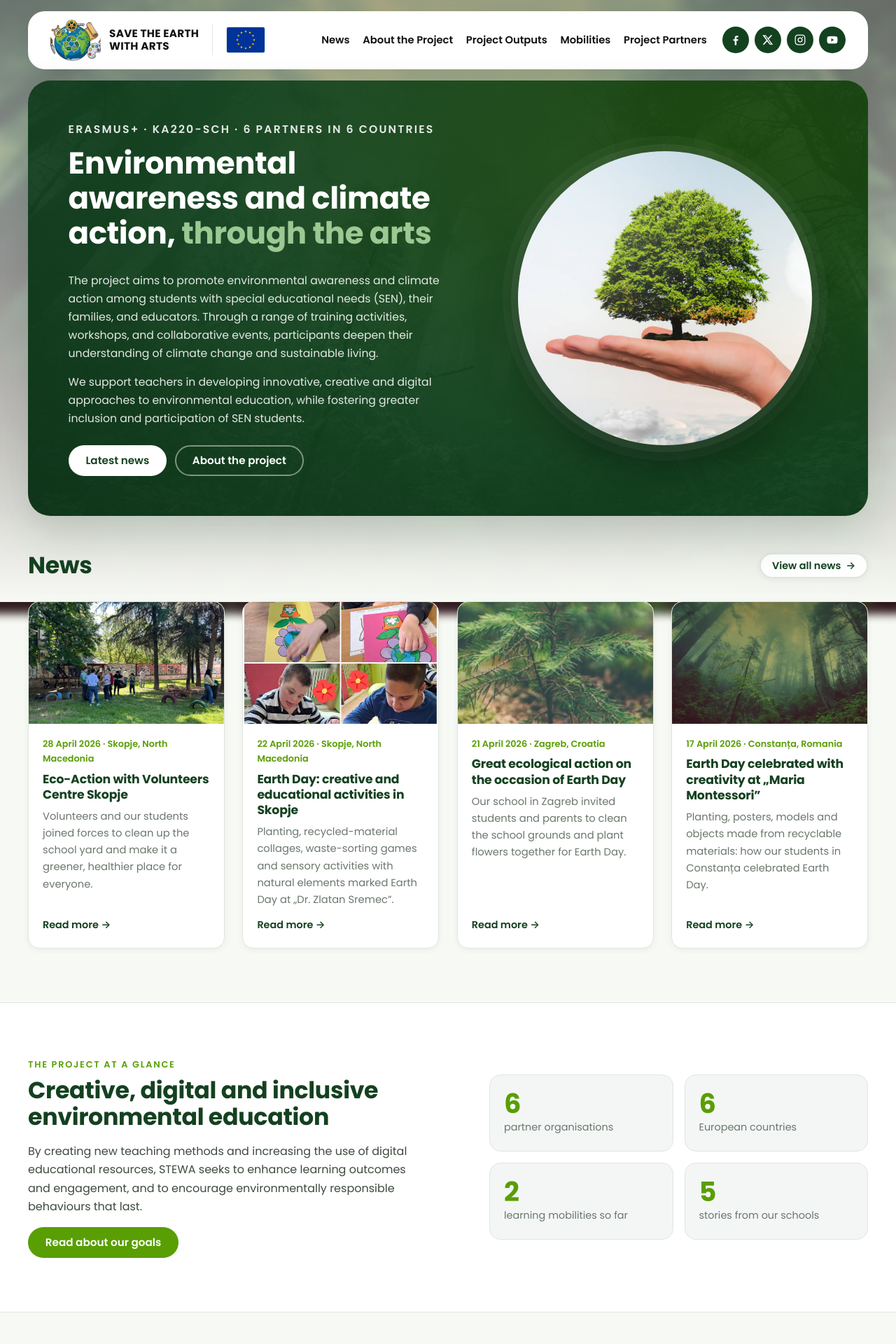
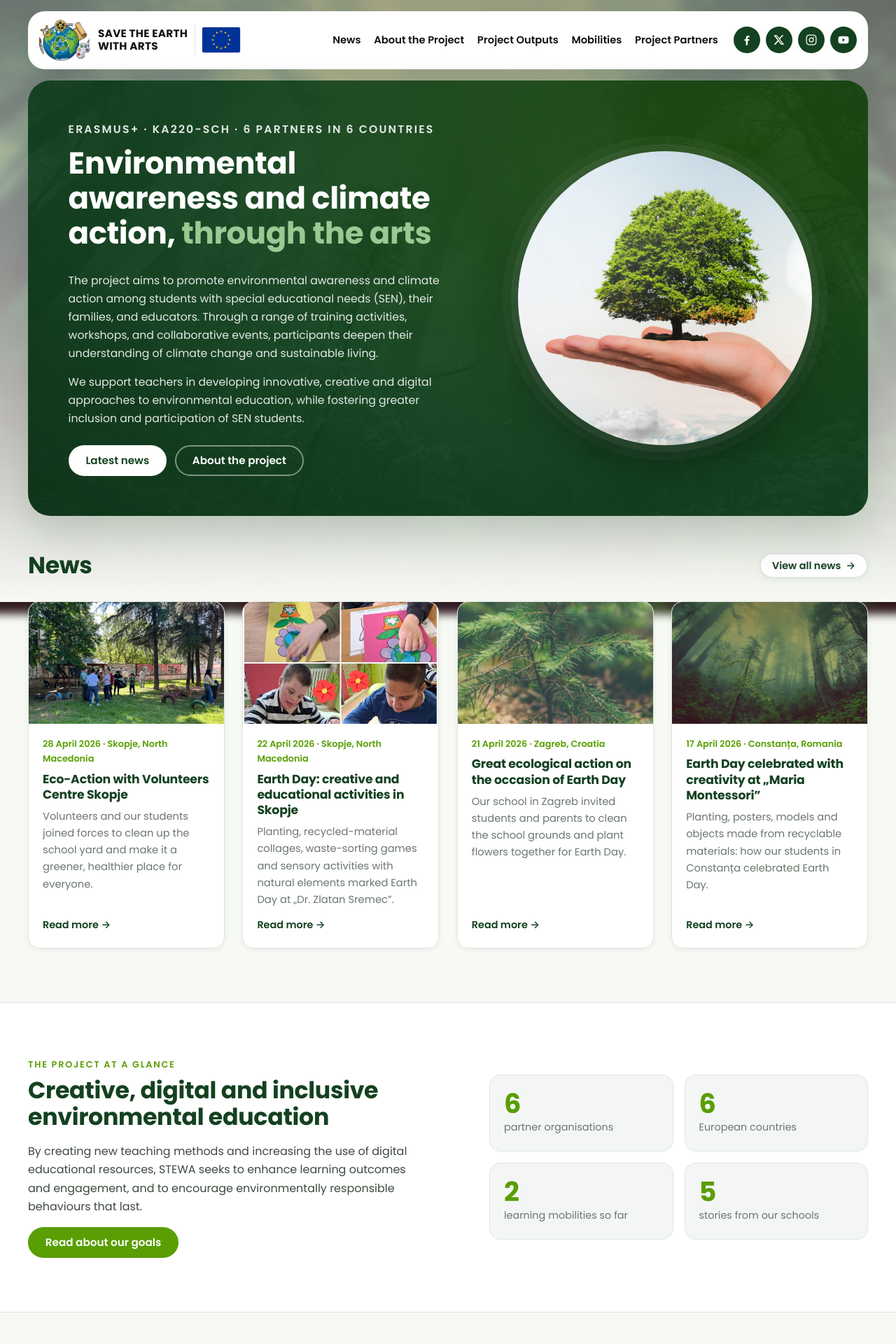
Before and after one commit to aanczka/stewa-website, a Jekyll site: the page built from index.html, in a window 1280 px wide. Shown: the top 1920 px of the page at 70% size. Built offline with Jekyll 4.4.1, drawn with Linux system fonts in a browser that asks for light colours.

Commit message:
Update header card padding

```diff
--- a/assets/css/main.css
+++ b/assets/css/main.css
@@ -77,7 +77,7 @@ ul{padding-left:1.2em}
 .site-top--home::after{content:"";position:absolute;inset:0 0 auto 0;height:min(100vh,860px);z-index:-1;background:linear-gradient(180deg,rgba(247,249,244,.3) 0%,rgba(247,249,244,.5) 45%,var(--cream) 100%)}
 
 /* ---------- header ---------- */
-.header-card{position:relative;display:flex;align-items:center;gap:clamp(10px,1.5vw,22px);background:#fff;border-radius:var(--radius-lg);padding:12px clamp(16px,2.5vw,32px);box-shadow:var(--shadow-md)}
+.header-card{position:relative;display:flex;align-items:center;gap:clamp(10px,1.5vw,2px);background:#fff;border-radius:var(--radius-lg);padding:12px clamp(16px,2.5vw,3px);box-shadow:var(--shadow-md)}
 .brand{display:flex;align-items:center;gap:12px;color:var(--ink);flex-shrink:0}
 .brand__mark{width:72px;height:auto;border-radius:8px}
 .brand__text{font-weight:700;font-size:.95rem;line-height:1.2;text-transform:uppercase;letter-spacing:.02em;color:var(--ink)}
```
